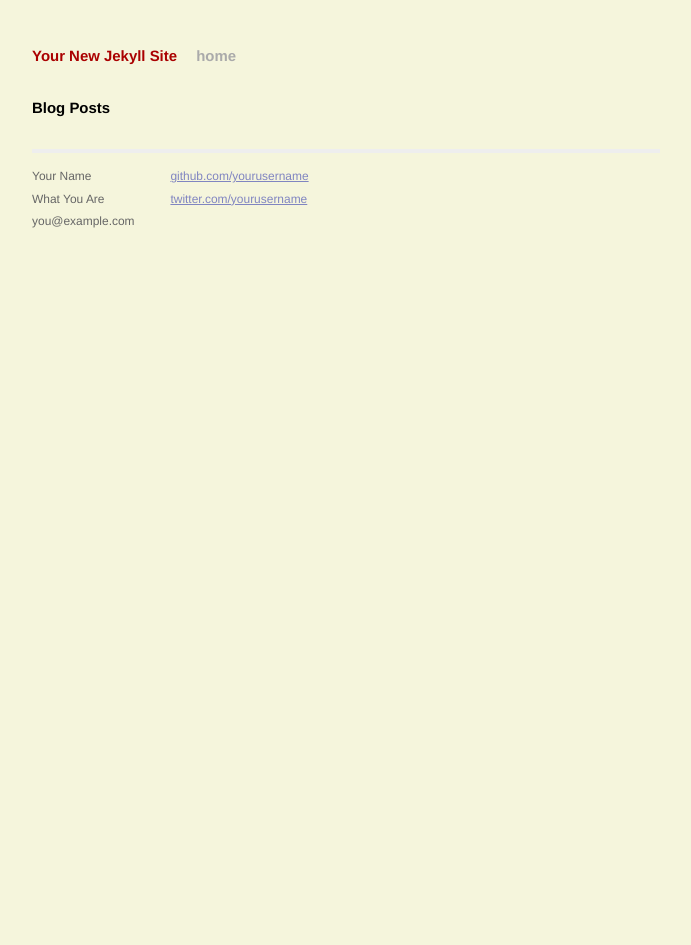
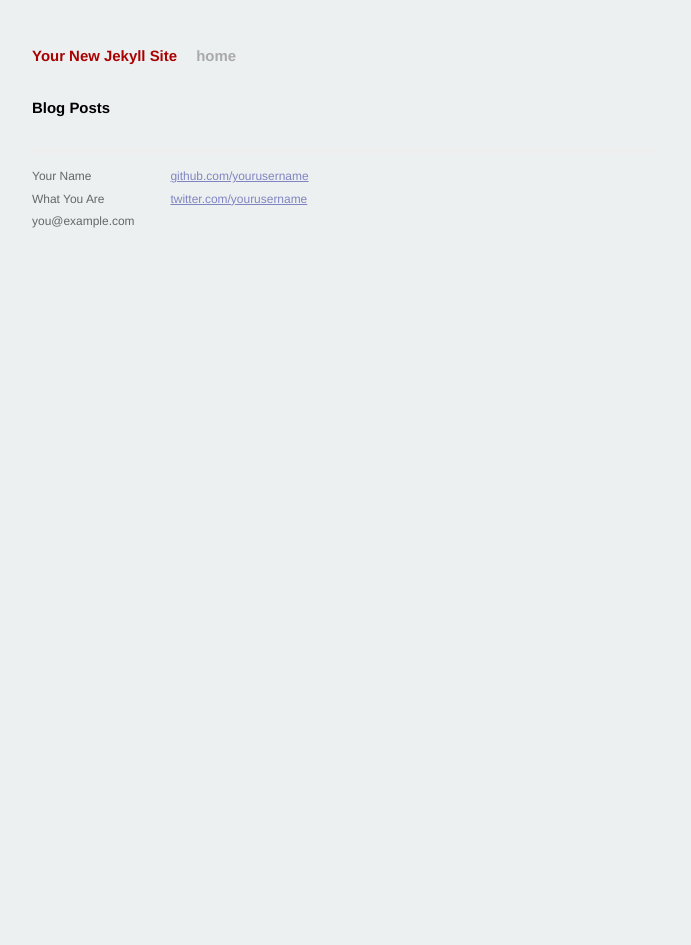
Before and after one commit to smspezzano/smspezzano.github.io, a Jekyll site: the page built from myblog/index.html, in a window 1280 px wide. Shown: the whole page, without its empty margins (294-985 px from the left). Built offline with Jekyll 4.4.1, drawn with Linux system fonts in a browser that asks for light colours; Markdown is read by kramdown in place of the engine named in the settings.

Commit message:
added css style

```diff
--- a/myblog/css/main.css
+++ b/myblog/css/main.css
@@ -13,7 +13,7 @@
 html, body { height: 100%; }
 
 body {
-  background-color: #F5F5DC;
+  background-color: #ecf0f1;
   font: 13.34px Helvetica, Arial, sans-serif;
   font-size: small;
   text-align: center;
```
